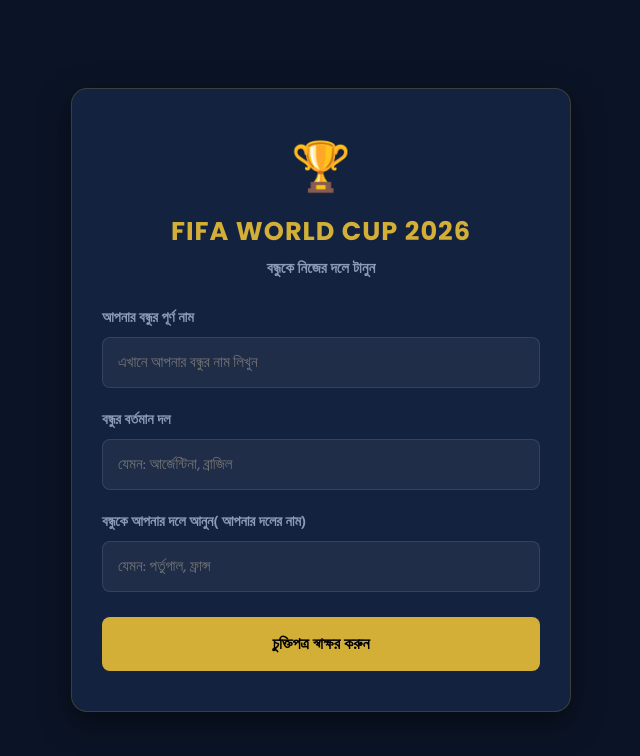
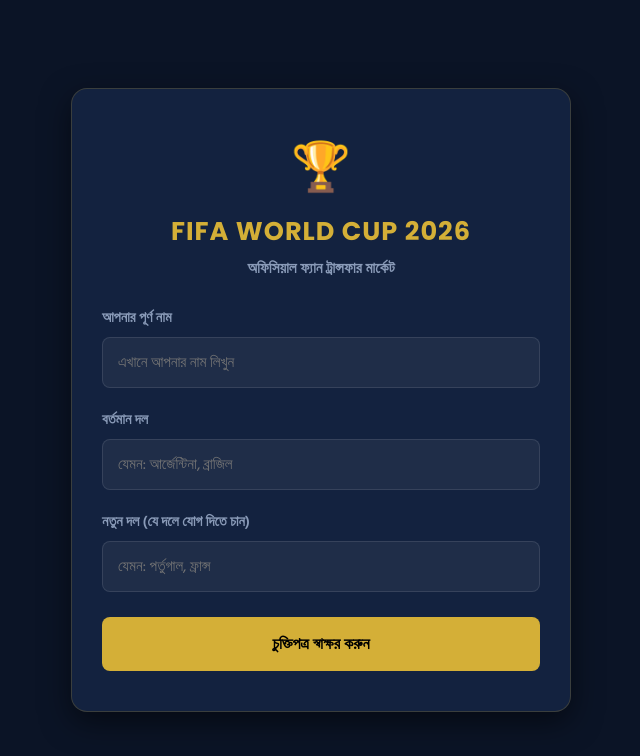
Before and after one commit to mohai51/FIFA-World-Cup---2026, a plain HTML site: page index.html in a window 1280 px wide. Shown: the whole page, without its empty margins (319-959 px from the left). Drawn offline with Linux system fonts and the light colour scheme.

Commit message:
Update index.html

```diff
--- a/index.html
+++ b/index.html
@@ -168,22 +168,22 @@
             <div class="logo-area">
                 <div class="trophy-icon">🏆</div>
                 <h1>FIFA WORLD CUP 2026</h1>
-                <p>বন্ধুকে নিজের দলে টানুন</p>
+                <p>অফিসিয়াল ফ্যান ট্রান্সফার মার্কেট</p>
             </div>
 
             <form id="transferForm">
                 <div class="input-group">
-                    <label for="userName">আপনার বন্ধুর পূর্ণ নাম</label>
-                    <input type="text" id="userName" required placeholder="এখানে আপনার বন্ধুর নাম লিখুন">
+                    <label for="userName">আপনার পূর্ণ নাম</label>
+                    <input type="text" id="userName" required placeholder="এখানে আপনার নাম লিখুন">
                 </div>
 
                 <div class="input-group">
-                    <label for="currentTeam">বন্ধুর বর্তমান দল</label>
+                    <label for="currentTeam">বর্তমান দল</label>
                     <input type="text" id="currentTeam" required placeholder="যেমন: আর্জেন্টিনা, ব্রাজিল">
                 </div>
 
                 <div class="input-group">
-                    <label for="newTeam">বন্ধুকে আপনার দলে আনুন( আপনার দলের নাম)</label>
+                    <label for="newTeam">নতুন দল (যে দলে যোগ দিতে চান)</label>
                     <input type="text" id="newTeam" required placeholder="যেমন: পর্তুগাল, ফ্রান্স">
                 </div>
 
```
